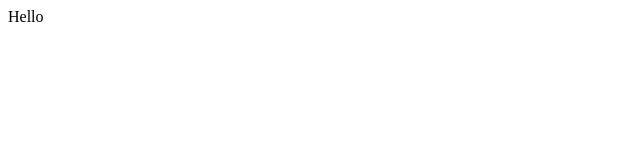
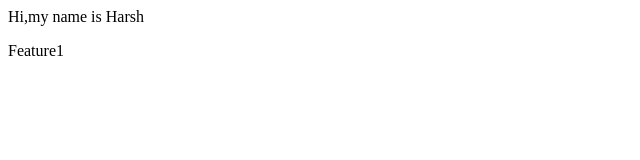
Before and after one commit to Harsh-Ranjan05/LocalRop, a plain HTML site: page index.html in a window 1280 px wide. Shown: the whole page, without its empty margins (0-640 px from the left). Drawn offline with Linux system fonts and the light colour scheme.

Commit message:
Changes Done By New Branch

```diff
--- a/index.html
+++ b/index.html
@@ -1 +1,2 @@
-<p>Hello</p>
+<p>Hi,my name is Harsh</p>
+<p>Feature1</p>
```
